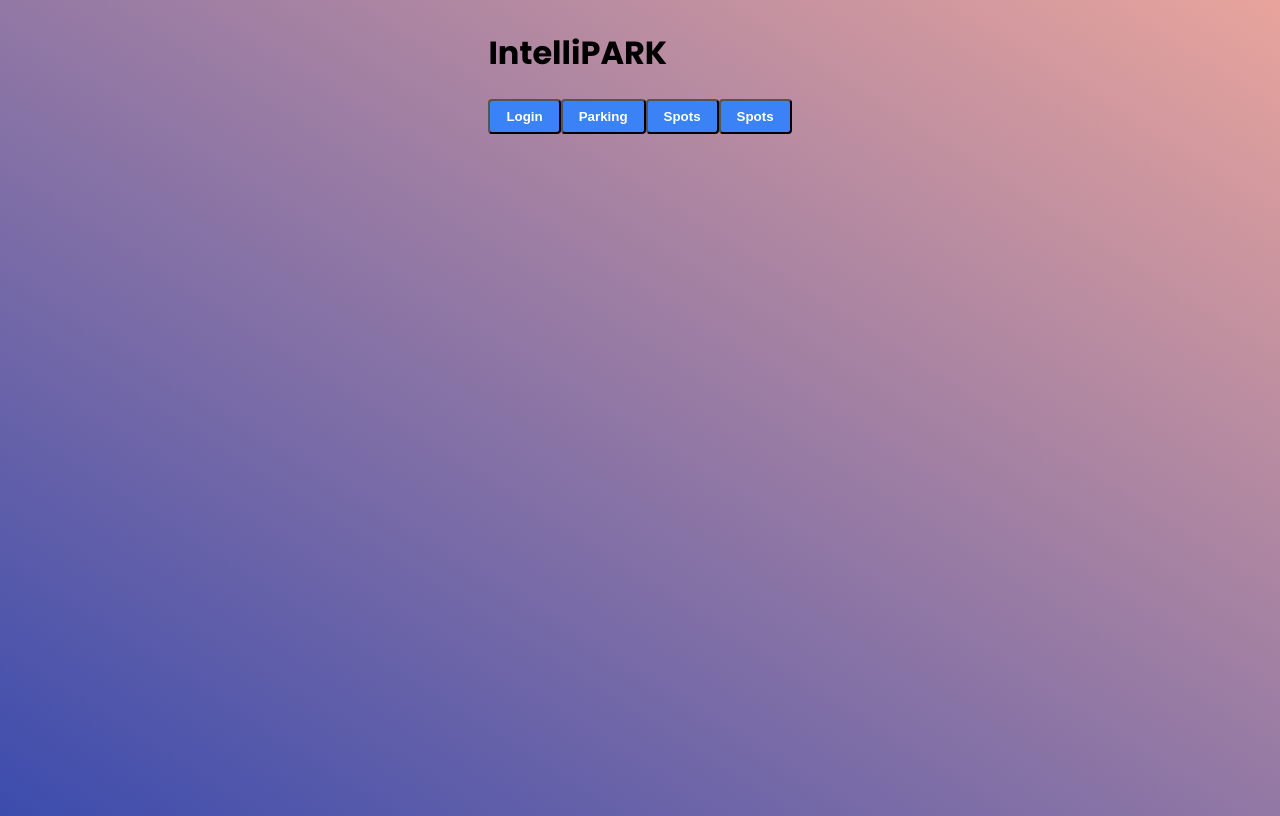
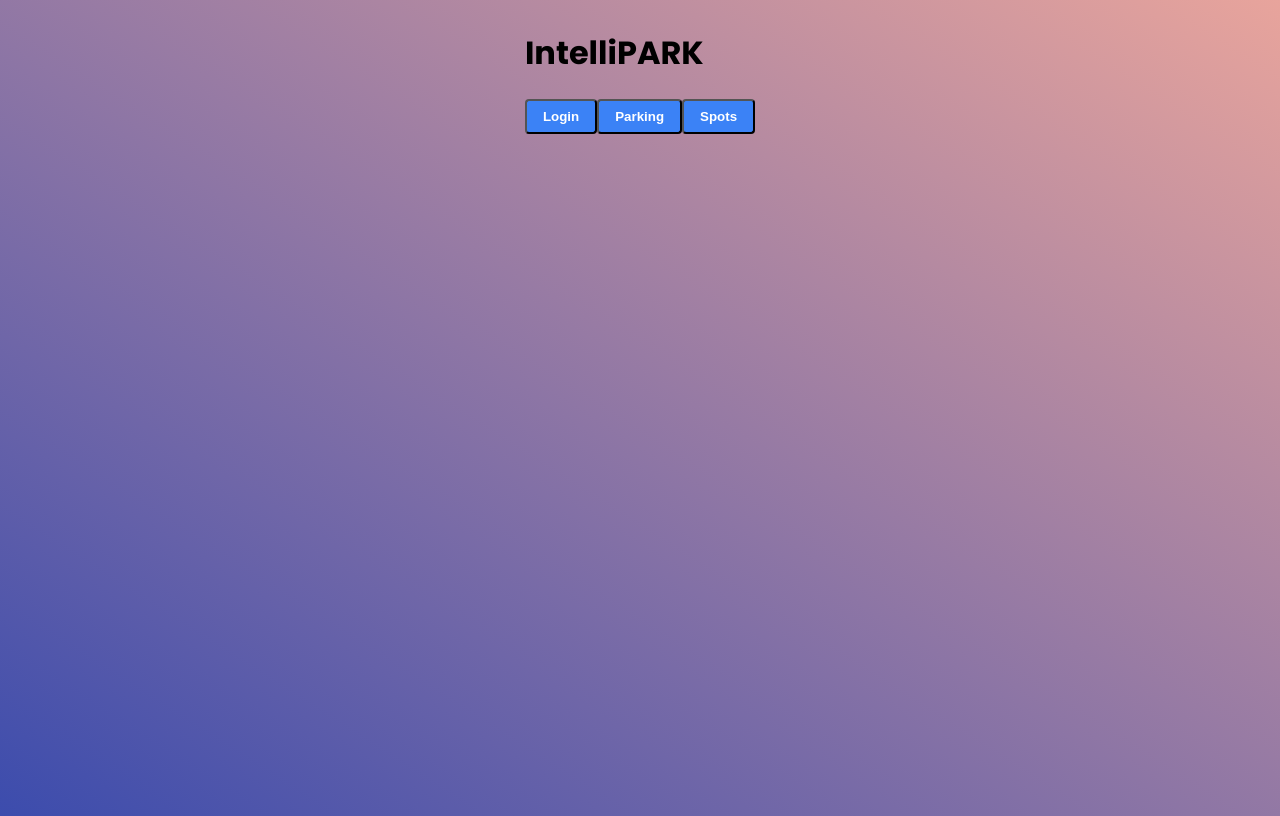
Before and after one commit to szwedk/intellipark_VSCODE, a Next.js app: page / in a window 1280 px wide. Built offline with nearby package versions, Linux system fonts and the light colour scheme.

Commit message:
removed button to prove test worked

```diff
--- a/src/pages/index.js
+++ b/src/pages/index.js
@@ -24,10 +24,7 @@ export default function Home() {
                     <button className='button-login'
                     >Spots</button>
                 </Link>
-                <Link href="/showspots">
-                    <button className='button-login'
-                    >Spots</button>
-                </Link>
+
             </div>
         </div>
     );
```
